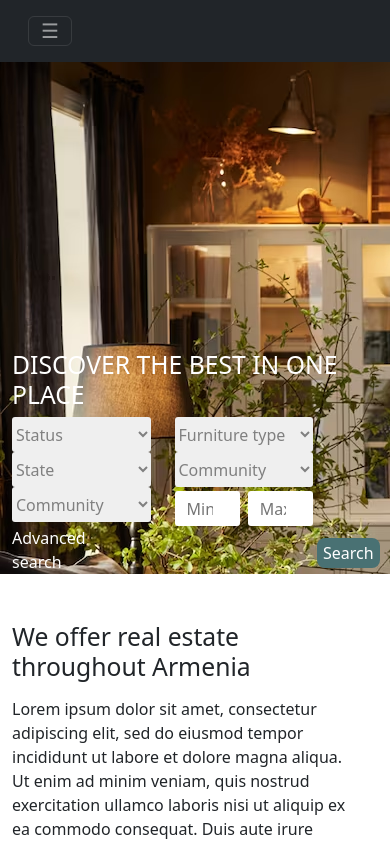
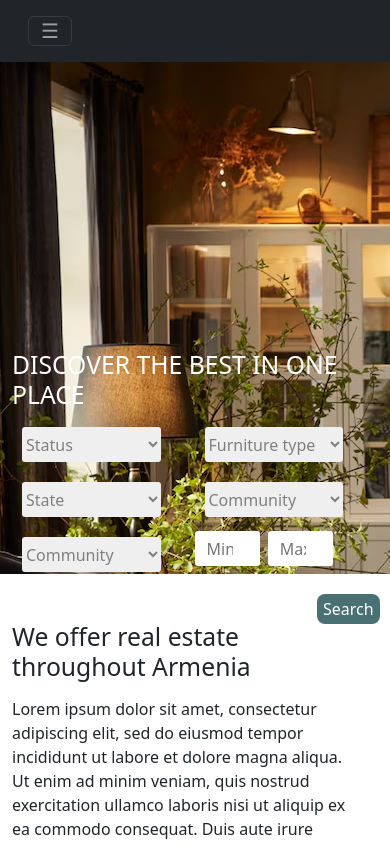
Before and after one commit to ma4taDev/silver, an Angular app: page / in a window 390 px wide. Shown: the top 844 px of the page. Built offline with nearby package versions, Linux system fonts and the light colour scheme.

Commit message:
edite responsive

```diff
--- a/src/app/components/search/search.component.html
+++ b/src/app/components/search/search.component.html
@@ -7,31 +7,31 @@
 
 <div class="">
     <div class="col-lg-12 row">
-        <div class="col-lg-2 col-5">
+        <div class="col-lg-2 col-5 inputr">
             <app-dropdown [title]="'Status'"></app-dropdown>
             <!-- <select>
                             <option ng-repeat="x in names">Status</option>
                         </select> -->
         </div>
-        <div class="col-lg-2 col-5">
+        <div class="col-lg-2 col-5 inputr">
             <!-- <select>
                             <option ng-repeat="x in names">Furniture type</option>
                         </select> -->
             <app-dropdown [title]="'Furniture type'"></app-dropdown>
         </div>
-        <div class="col-lg-2 col-5">
+        <div class="col-lg-2 col-5 inputr">
             <!-- <select>
                             <option ng-repeat="x in names">State</option>
                         </select> -->
             <app-dropdown [title]="'State'"></app-dropdown>
         </div>
-        <div class="col-lg-2 col-5">
+        <div class="col-lg-2 col-5 inputr">
             <!-- <select>
                             <option ng-repeat="x in names">Community</option>
                         </select> -->
             <app-dropdown [title]="'Community'"></app-dropdown>
         </div>
-        <div class="col-lg-2 col-5">
+        <div class="col-lg-2 col-5 inputr">
             <!-- <select>
                             <option ng-repeat="x in names">Rooms</option>
                         </select> -->
--- a/src/app/components/search/search.component.scss
+++ b/src/app/components/search/search.component.scss
@@ -28,4 +28,7 @@ button {
     .rmargin {
         margin-left: 0px;
     }
+    .inputr {
+        margin: 10px;
+    }
 }
--- a/src/app/pages/landing/landing.component.scss
+++ b/src/app/pages/landing/landing.component.scss
@@ -4,7 +4,7 @@
 }
 
 .img-info {
-    height: 50vh;
+    height: 90%;
     object-fit: cover;
     // width: 565px;
     // margin-top: 30px;
@@ -19,7 +19,7 @@
         border-radius: 5px;
         border: 1px solid #ccc;
         background-color: white;
-        margin-top: -50px;
+        margin-top: -10%;
         a {
             color: black;
         }
```
